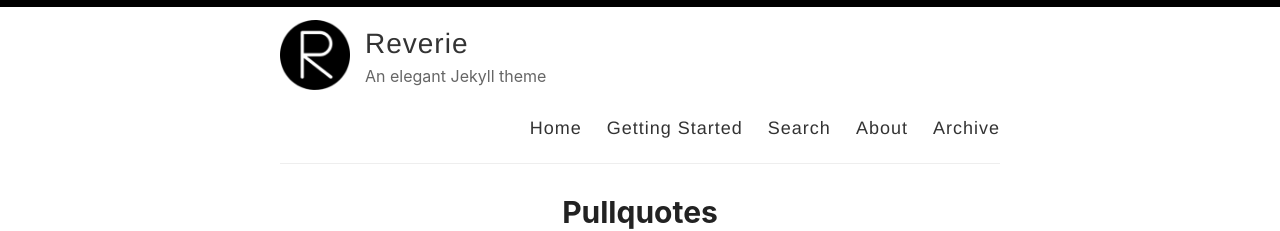
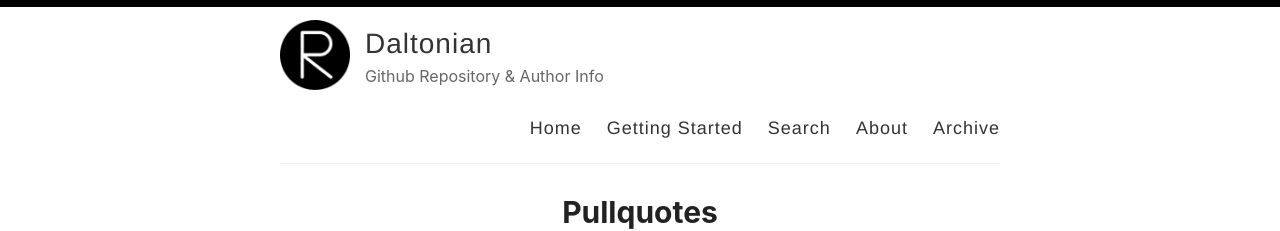
Before and after one commit to daltonian/daltonian.github.io, a Jekyll site: the page built from index.html, in a window 1280 px wide and 900 px high. Shown: the top 231 px of the window. Built offline with Jekyll 4.4.1, drawn with Linux system fonts in a browser that asks for light colours; the list of posts is cut into pages by our own code.

Commit message:
Update _config.yml

```diff
--- a/_config.yml
+++ b/_config.yml
@@ -3,13 +3,13 @@
 #
 
 # Name of your site (displayed in the header)
-name: Reverie
+name: Daltonian
 
 # Name of the author
-author: Amit Merchant
+author: Avery Dalton
 
 # Short bio or description (displayed in the header)
-description: An elegant Jekyll theme
+description: Github Repository & Author Info
 
 # URL of your avatar or profile pic (you could use your GitHub profile pic)
 avatar: /images/reverie.png
@@ -21,15 +21,15 @@
 # Includes an icon in the footer for each username you enter
 footer-links:
   dribbble:
-  email: amit.d.merchant@gmail.com
+  email:
   facebook:
   flickr:
-  github: amitmerchant1990/reverie
+  github:
   instagram:
   linkedin:
   pinterest:
   rss: rss
-  twitter: amit_merchant
+  twitter:
   stackoverflow:
   youtube: # channel/<your_long_string> or user/<user-name>
   googleplus: # anything in your profile username that comes after plus.google.com/
@@ -41,21 +41,21 @@
 disqus:
 
 # Enter your Google Analytics web tracking code (e.g. UA-2110908-2) to activate tracking
-google_analytics: UA-43339302-11
+google_analytics:
 
 # For newer "GA4" analytics, use the following instead of the "UA" entry above
 #google_analytics_ga4: G-GABC1DEFG
 
 # Your website URL (e.g. http://amitmerchant1990.github.io or http://www.amitmerchant.com)
 # Used for Sitemap.xml and your RSS feed
-url: http://www.amitmerchant.com/reverie
-enforce_ssl: https://www.amitmerchant.com/reverie
+url:
+enforce_ssl:
 
 # If you're hosting your site at a Project repository on GitHub pages
 # (http://yourusername.github.io/repository-name)
 # and NOT your User repository (http://yourusername.github.io)
 # then add in the baseurl here, like this: "/repository-name"
-baseurl: "/reverie"
+baseurl: "/Daltonian"
 
 #
 # !! You don't need to change any of the configuration flags below !!
```
